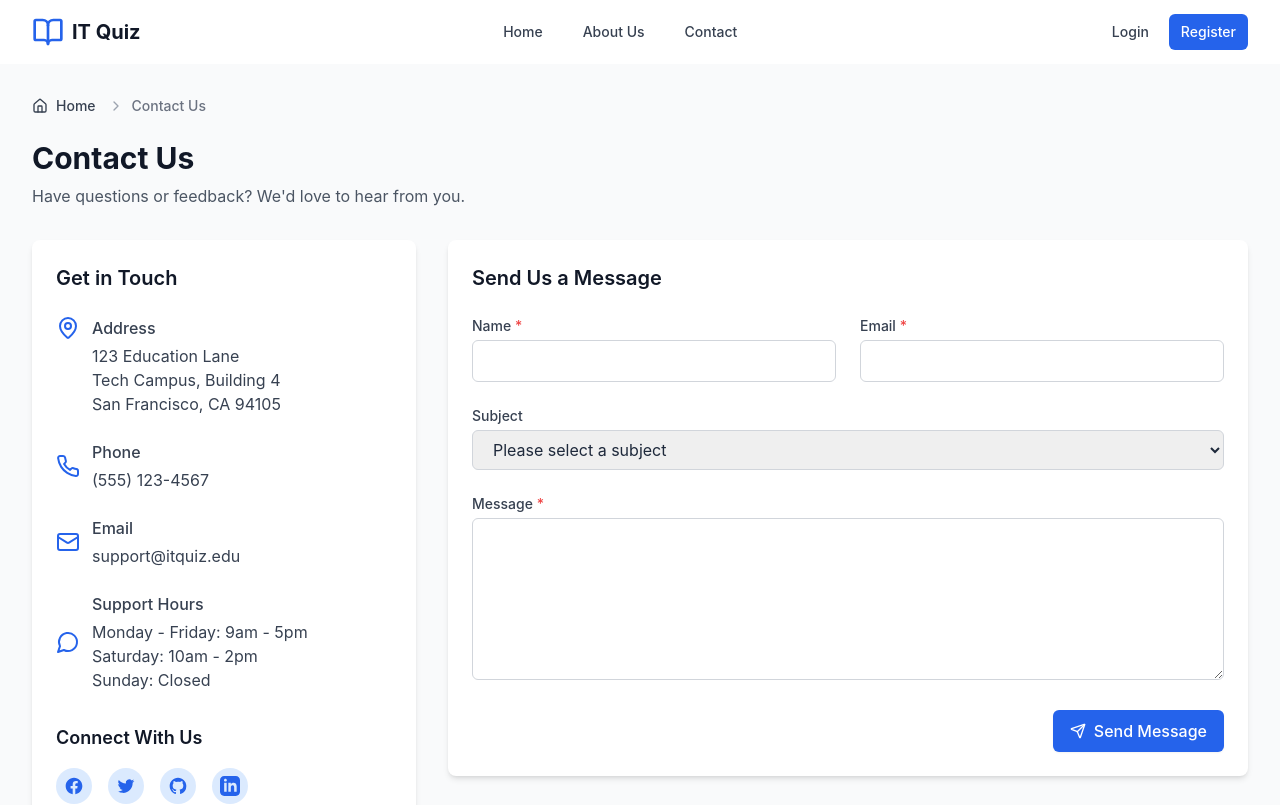
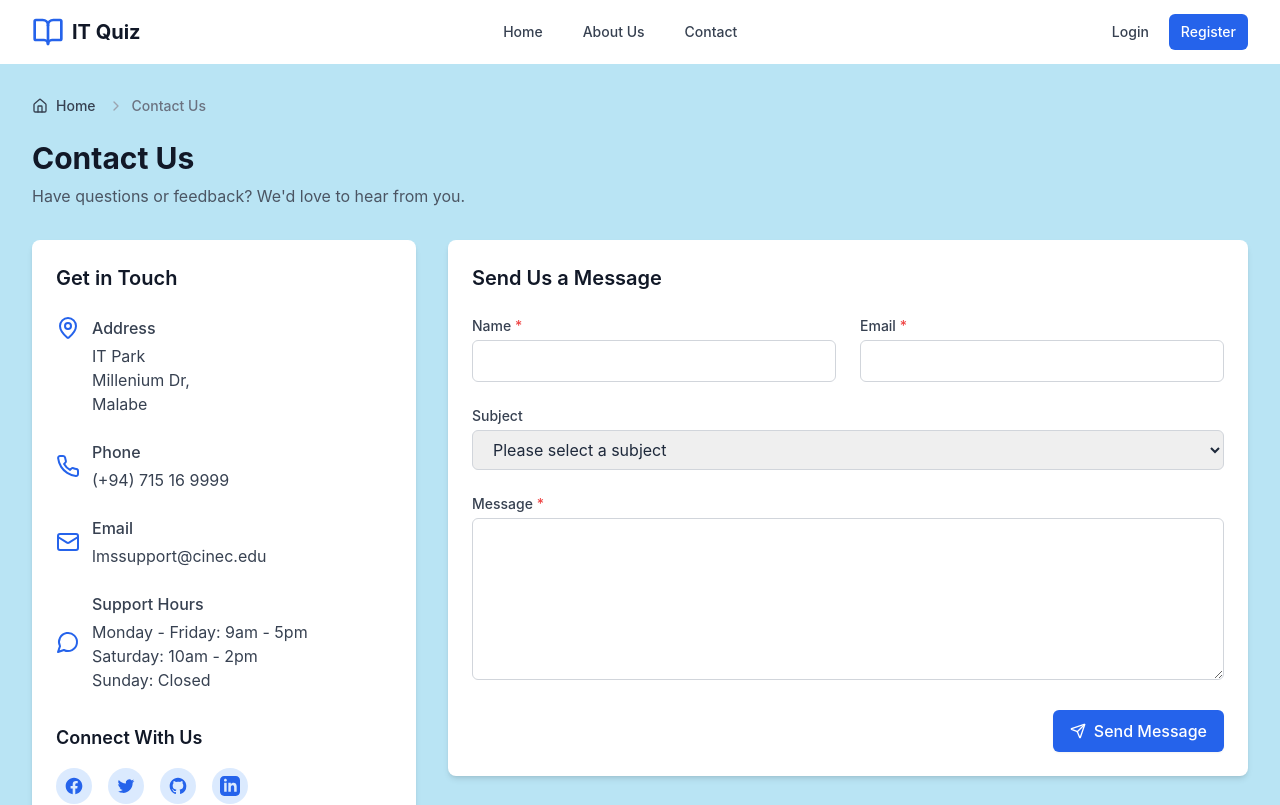
Before and after one commit to ImashaKalpani/Quiz-Website, a React (Vite) app in the folder quiz-web/: page /contact in a window 1280 px wide. Shown: the top 805 px of the page. Built offline with nearby package versions, Linux system fonts and the light colour scheme.

Commit message:
Update ContactUs.tsx

```diff
--- a/quiz-web/src/pages/ContactUs.tsx
+++ b/quiz-web/src/pages/ContactUs.tsx
@@ -45,7 +45,7 @@ const ContactUs: React.FC = () => {
       });
     }, 1000);
   };
-  return <div className="min-h-screen bg-gray-50">
+  return <div className="min-h-screen" style={{ backgroundColor: '#b9e4f4' }}>
       <div className="max-w-7xl mx-auto px-4 sm:px-6 lg:px-8 py-8">
         <Breadcrumb items={[{
         label: 'Contact Us'
@@ -70,9 +70,9 @@ const ContactUs: React.FC = () => {
                   </div>
                   <div className="ml-3 text-gray-700">
                     <p className="font-medium">Address</p>
-                    <p className="mt-1">123 Education Lane</p>
-                    <p>Tech Campus, Building 4</p>
-                    <p>San Francisco, CA 94105</p>
+                    <p className="mt-1">IT Park</p>
+                    <p>Millenium Dr,</p>
+                    <p>Malabe</p>
                   </div>
                 </div>
                 <div className="flex items-center">
@@ -81,7 +81,7 @@ const ContactUs: React.FC = () => {
                   </div>
                   <div className="ml-3 text-gray-700">
                     <p className="font-medium">Phone</p>
-                    <p className="mt-1">(555) 123-4567</p>
+                    <p className="mt-1">(+94) 715 16 9999</p>
                   </div>
                 </div>
                 <div className="flex items-center">
@@ -90,7 +90,7 @@ const ContactUs: React.FC = () => {
                   </div>
                   <div className="ml-3 text-gray-700">
                     <p className="font-medium">Email</p>
-                    <p className="mt-1">support@itquiz.edu</p>
+                    <p className="mt-1">lmssupport@cinec.edu</p>
                   </div>
                 </div>
                 <div className="flex items-center">
@@ -110,7 +110,7 @@ const ContactUs: React.FC = () => {
                   Connect With Us
                 </h3>
                 <div className="flex space-x-4">
-                  <a href="#" className="bg-blue-100 p-2 rounded-full text-blue-600 hover:bg-blue-200">
+                  <a href="https://www.facebook.com/share/16pv4qfUWH/" className="bg-blue-100 p-2 rounded-full text-blue-600 hover:bg-blue-200">
                     <svg className="h-5 w-5" fill="currentColor" viewBox="0 0 24 24">
                       <path d="M22 12c0-5.523-4.477-10-10-10S2 6.477 2 12c0 4.991 3.657 9.128 8.438 9.878v-6.987h-2.54V12h2.54V9.797c0-2.506 1.492-3.89 3.777-3.89 1.094 0 2.238.195 2.238.195v2.46h-1.26c-1.243 0-1.63.771-1.63 1.562V12h2.773l-.443 2.89h-2.33v6.988C18.343 21.128 22 16.991 22 12z" />
                     </svg>
@@ -125,7 +125,7 @@ const ContactUs: React.FC = () => {
                       <path d="M12 2C6.477 2 2 6.484 2 12.017c0 4.425 2.865 8.18 6.839 9.504.5.092.682-.217.682-.483 0-.237-.008-.868-.013-1.703-2.782.605-3.369-1.343-3.369-1.343-.454-1.158-1.11-1.466-1.11-1.466-.908-.62.069-.608.069-.608 1.003.07 1.531 1.032 1.531 1.032.892 1.53 2.341 1.088 2.91.832.092-.647.35-1.088.636-1.338-2.22-.253-4.555-1.113-4.555-4.951 0-1.093.39-1.988 1.029-2.688-.103-.253-.446-1.272.098-2.65 0 0 .84-.27 2.75 1.026A9.564 9.564 0 0112 6.844c.85.004 1.705.115 2.504.337 1.909-1.296 2.747-1.027 2.747-1.027.546 1.379.202 2.398.1 2.651.64.7 1.028 1.595 1.028 2.688 0 3.848-2.339 4.695-4.566 4.943.359.309.678.92.678 1.855 0 1.338-.012 2.419-.012 2.747 0 .268.18.58.688.482A10.019 10.019 0 0022 12.017C22 6.484 17.522 2 12 2z" />
                     </svg>
                   </a>
-                  <a href="#" className="bg-blue-100 p-2 rounded-full text-blue-600 hover:bg-blue-200">
+                  <a href="https://www.linkedin.com/school/cinec-campus/" className="bg-blue-100 p-2 rounded-full text-blue-600 hover:bg-blue-200">
                     <svg className="h-5 w-5" fill="currentColor" viewBox="0 0 24 24">
                       <path d="M19 0h-14c-2.761 0-5 2.239-5 5v14c0 2.761 2.239 5 5 5h14c2.762 0 5-2.239 5-5v-14c0-2.761-2.238-5-5-5zm-11 19h-3v-11h3v11zm-1.5-12.268c-.966 0-1.75-.79-1.75-1.764s.784-1.764 1.75-1.764 1.75.79 1.75 1.764-.783 1.764-1.75 1.764zm13.5 12.268h-3v-5.604c0-3.368-4-3.113-4 0v5.604h-3v-11h3v1.765c1.396-2.586 7-2.777 7 2.476v6.759z" />
                     </svg>
```
